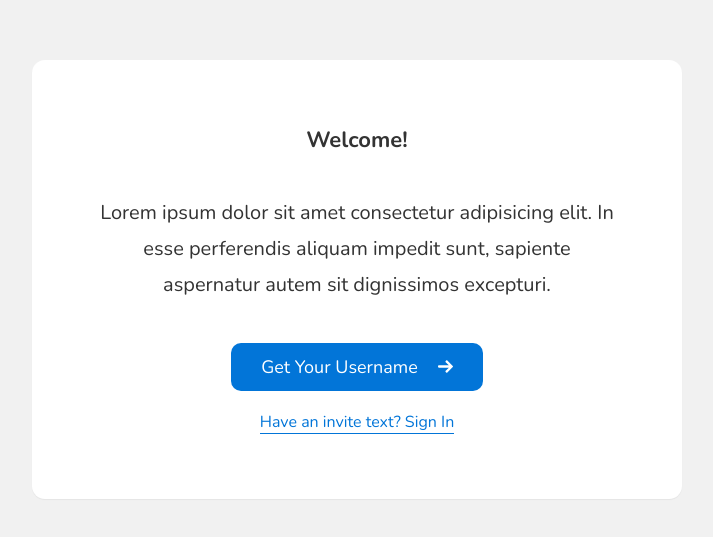
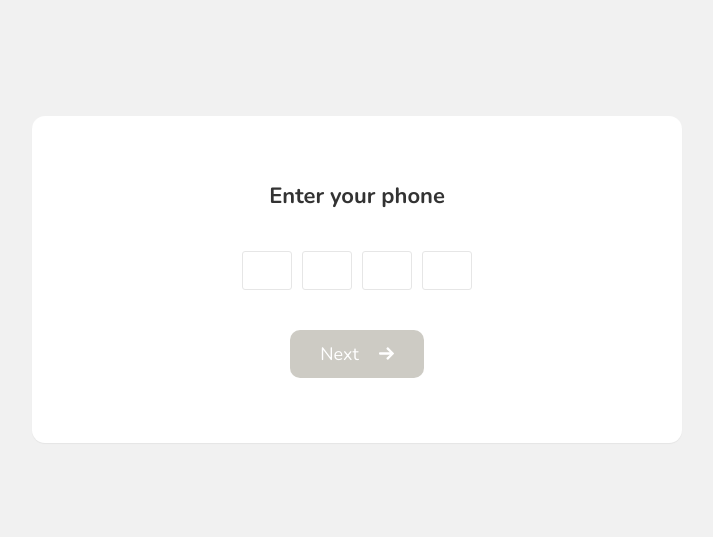
Before and after one commit to andreysemichev/messenger-next.js, a Next.js app: page / in a window 1280 px wide. Shown: the part 121-658 px from the top of the page, without its empty margins (283-996 px from the left). Built offline with nearby package versions, Linux system fonts and the light colour scheme.

Commit message:
Connect registration components

```diff
--- a/pages/index.tsx
+++ b/pages/index.tsx
@@ -1,8 +1,26 @@
 import Welcome from "components/registration/Welcome";
+import EnterUsername from "components/registration/EnterUsername";
+import Twitter from "components/registration/Twitter";
+import ChooseAvatar from "components/registration/ChooseAvatar";
+import EnterPhone from "components/registration/EnterPhone";
+import EnterCode from "components/registration/EnterCode";
+import { useState } from "react";
+
+const stepsComponents = {
+    0: Welcome,
+    1: EnterUsername,
+    2: Twitter,
+    3: ChooseAvatar,
+    4: EnterPhone,
+    5: EnterCode,
+};
 
 function Home() {
+    const [step, setStep] = useState<number>(5);
+    const Step = stepsComponents[step];
+
     return (<>
-        <Welcome />
+        <Step />
     </>);
 }
 
```
